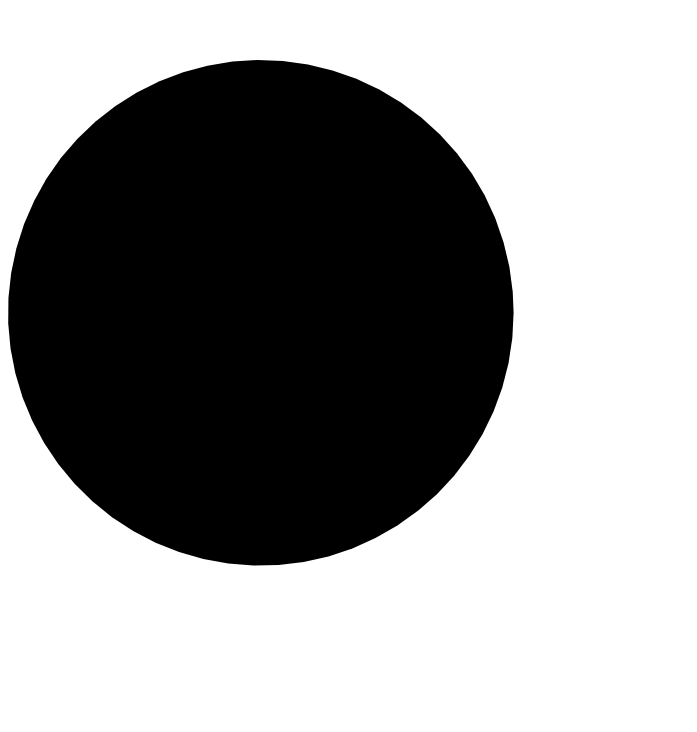
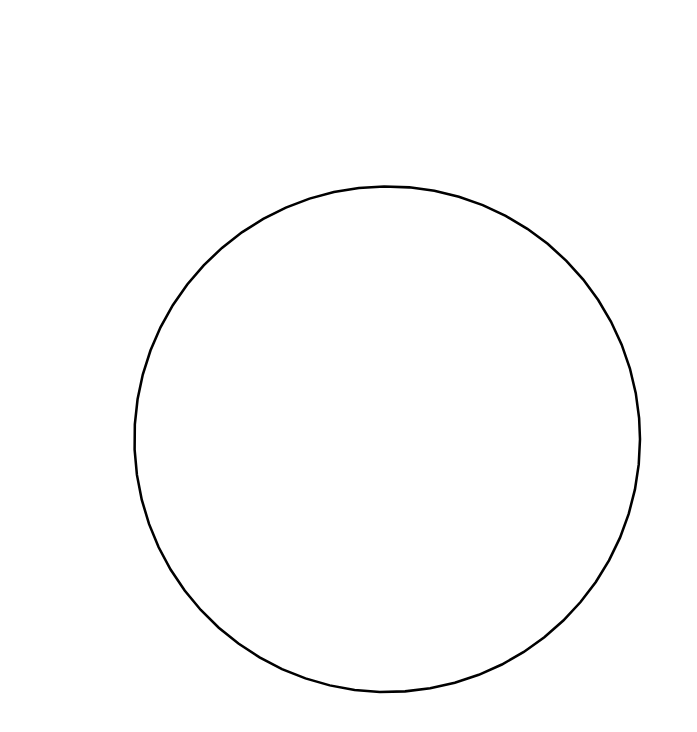
Before and after one commit to Huc91/vue-superformula, a Vue app: page / in a window 1280 px wide. Shown: the top 732 px of the page, without its empty margins (0-697 px from the left). Built offline with nearby package versions, Linux system fonts and the light colour scheme.

Commit message:
working circle

```diff
--- a/src/components/SuperFormula.vue
+++ b/src/components/SuperFormula.vue
@@ -2,7 +2,11 @@
     <div class="super-formula-container">
         <svg viewBox="0 0 500 500" xmlns="http://www.w3.org/2000/svg">
 
-            <polygon :points="points" />
+            <polygon
+            :points="points"
+            fill="none"
+            stroke="black"
+            />
 
         </svg>
     </div>
@@ -45,8 +49,8 @@ export default {
 
                     const R = superShape( angle );
                     const POINT = {
-                        x: R * Math.cos( angle ) * 100 + 100,
-                        y: R * Math.sin( angle ) * 100 + 100
+                        x: R * Math.cos( angle ) * 100 + 150,
+                        y: R * Math.sin( angle ) * 100 + 150
                     };
                     points.push( POINT );
 
```
